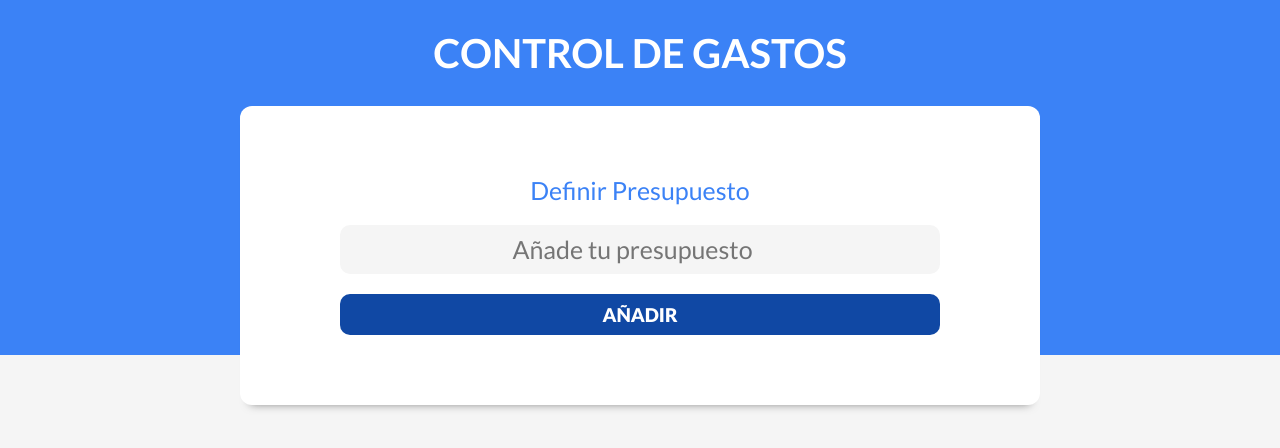
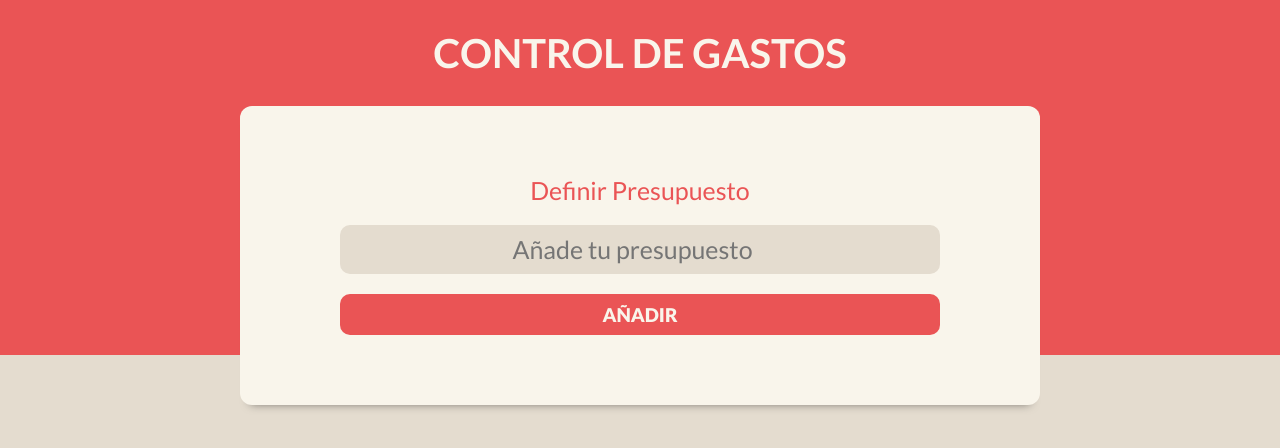
Before and after one commit to InvedAllens/control-de-gastos, a React (Vite) app: page / in a window 1280 px wide. Shown: the top 448 px of the page. Built offline with nearby package versions, Linux system fonts and the light colour scheme.

Commit message:
actualizacion de estilos

```diff
--- a/src/components/Modal.jsx
+++ b/src/components/Modal.jsx
@@ -50,7 +50,6 @@ const Modal = ({ setModal, animacionModal, setAnimacionModal,guardarGasto,editar
     }
     return (
         <div className='modal'>
-            <p>Mensaje en modal</p>
             <div className='cerrar-modal'>
                 <img src={iconoCerrarModal} alt="icono para cerrar modal" onClick={ocultarModal} />
             </div>
--- a/src/index.css
+++ b/src/index.css
@@ -1,8 +1,8 @@
 
 :root {
-    --azul: #3b82f6;
-    --blanco: #ffffff;
-    --gris-claro: #f5f5f5;
+     --color-main: #EA5455;
+    --blanco: #F9F5EB;
+    --gris-claro: #E4DCCF;
     --gris: #94a3b8;
     --gris-oscuro: #64748b;
     --negro: #000;
@@ -45,7 +45,7 @@ h2 {
 }
 
 header {
-    background-color: var(--azul);
+    background-color: var(--color-main);
 }
 
 header h1 {
@@ -76,7 +76,7 @@ header h1 {
     color: var(--blanco);
     margin-bottom: 4rem;
     padding-bottom: 1rem;
-    border-bottom: 2px solid var(--azul);
+    border-bottom: 2px solid var(--color-main);
 }
 .formulario .campo {
     display: grid;
@@ -84,7 +84,7 @@ header h1 {
 }
 
 .formulario label {
-    color: var(--azul);
+    color: var(--color-main);
     font-size: 2.5rem;
     text-align: center;
     margin-bottom: 2rem;
@@ -101,7 +101,7 @@ header h1 {
     outline:none;
 }
 .formulario input[type="submit"] {
-    background-color: #1048a4;
+    background-color: var(--color-main);
     border: none;
     border-radius: 1rem;
     padding: 1rem;
@@ -215,7 +215,7 @@ header h1 {
 }
 .contenido-presupuesto span {
     font-weight: 900;
-    color: var(--azul);
+    color: var(--color-main);
 }
 .reset-app {
     border: none;
@@ -282,7 +282,8 @@ main {
 .cantidad-gasto {
     font-size: 2.4rem;
     /*color: var(--negro);*/
-    color:#4ea93b;
+    /* color:#4ea93b; */
+    color: #002B5B;
     font-weight: 900;
 }
 
@@ -392,7 +393,7 @@ body .modal {
 
 /*** SWIPE LIST OVERRIDES **/
 .swipe-action__leading {
-    background-color: var(--azul);
+    background-color: var(--color-main);
     color: var(--blanco);
     margin-bottom: 2rem;
 }
```
Also changed, not shown: src/images/nuevo-gasto.svg.
